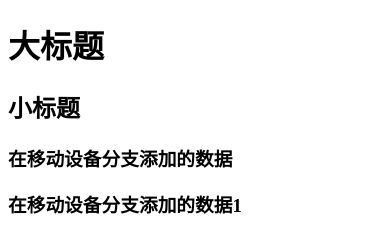
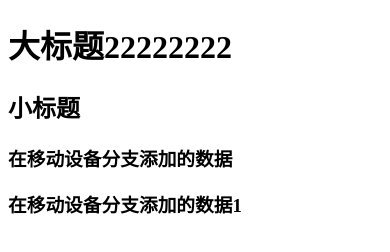
Before and after one commit to xing315/movietalk, a plain HTML site: page index.html in a window 390 px wide. Drawn offline with Linux system fonts and the light colour scheme.

Commit message:
在mobile-feature 分支上修改主标题

```diff
--- a/index.html
+++ b/index.html
@@ -5,7 +5,7 @@
     <title>Document</title>
 </head>
     <body>
-        <h1>大标题</h1>
+        <h1>大标题22222222</h1>
         <h2>小标题</h2>
         <h3>在移动设备分支添加的数据</h3>
         <h3>在移动设备分支添加的数据1</h3>
```
